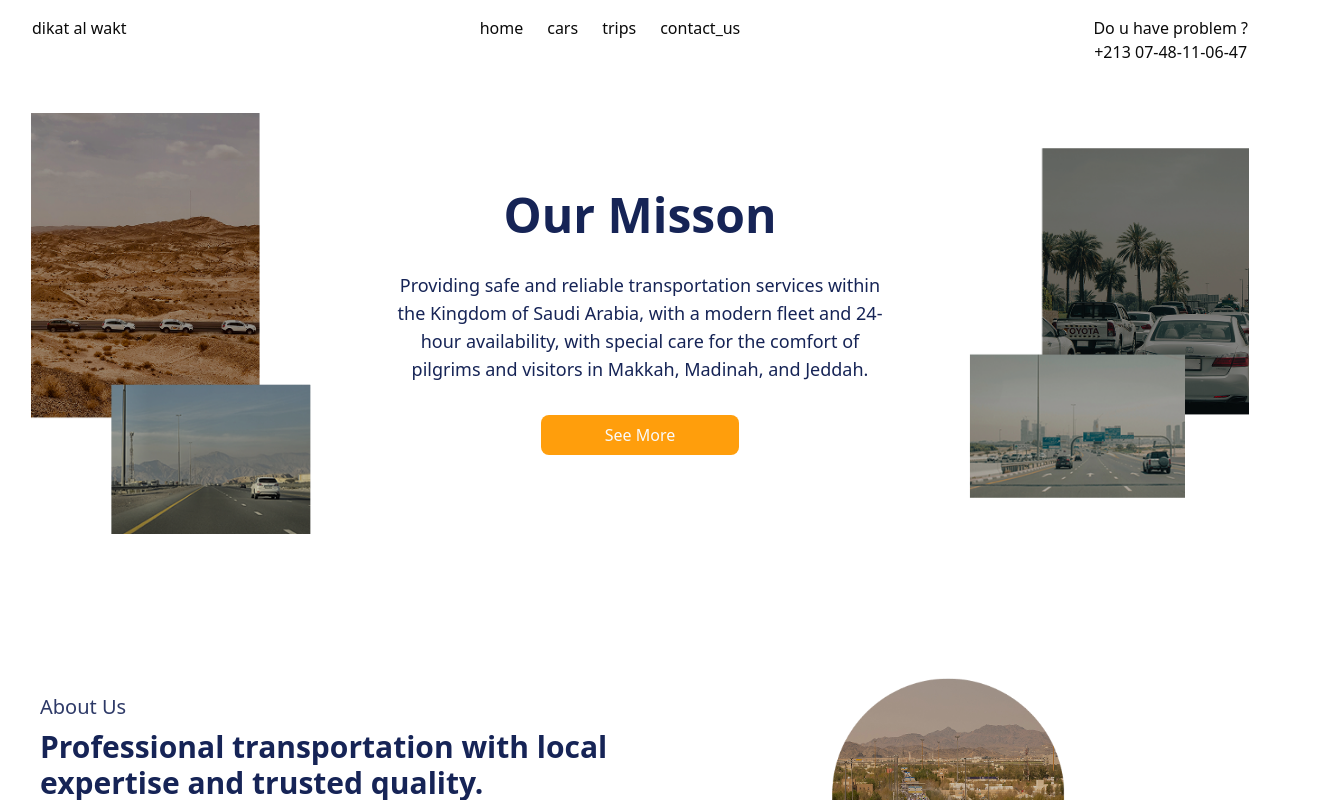
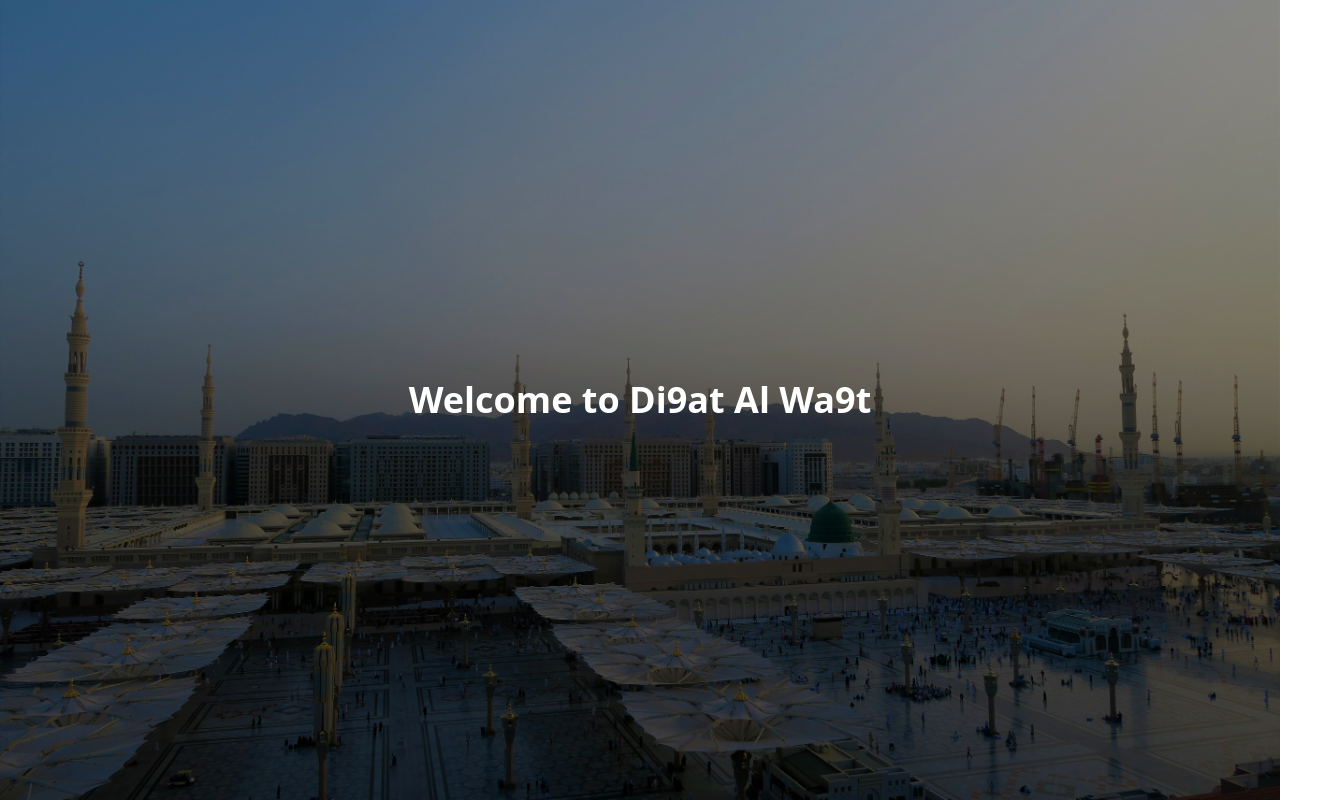
Before and after one commit to ayoubbezai/di9at-alwa9t, a Next.js app in the folder frontend/: page / in a window 1280 px wide. Shown: the top 800 px of the page, 1320 px wide, since content can reach past the window. Built offline with nearby package versions, Linux system fonts and the light colour scheme.

Commit message:
add hero bg image

```diff
--- a/frontend/app/(landing)/layout.tsx
+++ b/frontend/app/(landing)/layout.tsx
@@ -26,10 +26,10 @@ export default function RootLayout({
   return (
     <html lang="en">
       <body
-        className={`${geistSans.variable} ${geistMono.variable} antialiased`}
+        className={`${geistSans.variable} ${geistMono.variable} antialiased m-0 p-0`}
       >
-        <NaNvBar />
-        <div className="container max-w-7xl w-full  mx-auto">{children}</div>
+        {/* <NaNvBar /> */}
+        <div className=" w-full m-0 p-0 overflow-x-hidden ">{children}</div>
       </body>
     </html>
   );
--- a/frontend/app/(landing)/page.tsx
+++ b/frontend/app/(landing)/page.tsx
@@ -1,9 +1,11 @@
 import OurMission from "@/components/landing/OurMisson";
 import AboutUs from "@/components/landing/AboutUs";
 import OurService from "@/components/landing/OurService";
+import Hero from "@/components/landing/Hero";
 export default function Home() {
   return (
     <>
+      <Hero />
       <OurMission />
       <AboutUs />
       <OurService />
--- /dev/null
+++ b/frontend/components/landing/Hero.tsx
@@ -0,0 +1,18 @@
+import HeroImage from "@/assets/background/hero_bg.jpg";
+
+export default function Hero() {
+  return (
+    <div
+      className="min-h-screen bg-cover relative w-full z-0 bg-center flex items-center justify-center mb-12"
+      style={{
+        backgroundImage: `url(${HeroImage.src})`,
+      }}
+    >
+      {/* You can put content here */}
+      <h1 className="text-white text-4xl font-bold">
+        Welcome to Di9at Al Wa9t
+      </h1>
+      <div className="absolute inset-0 bg-gradient-to-t  from-black/65 to-black/45 -z-10 " />
+    </div>
+  );
+}
```
